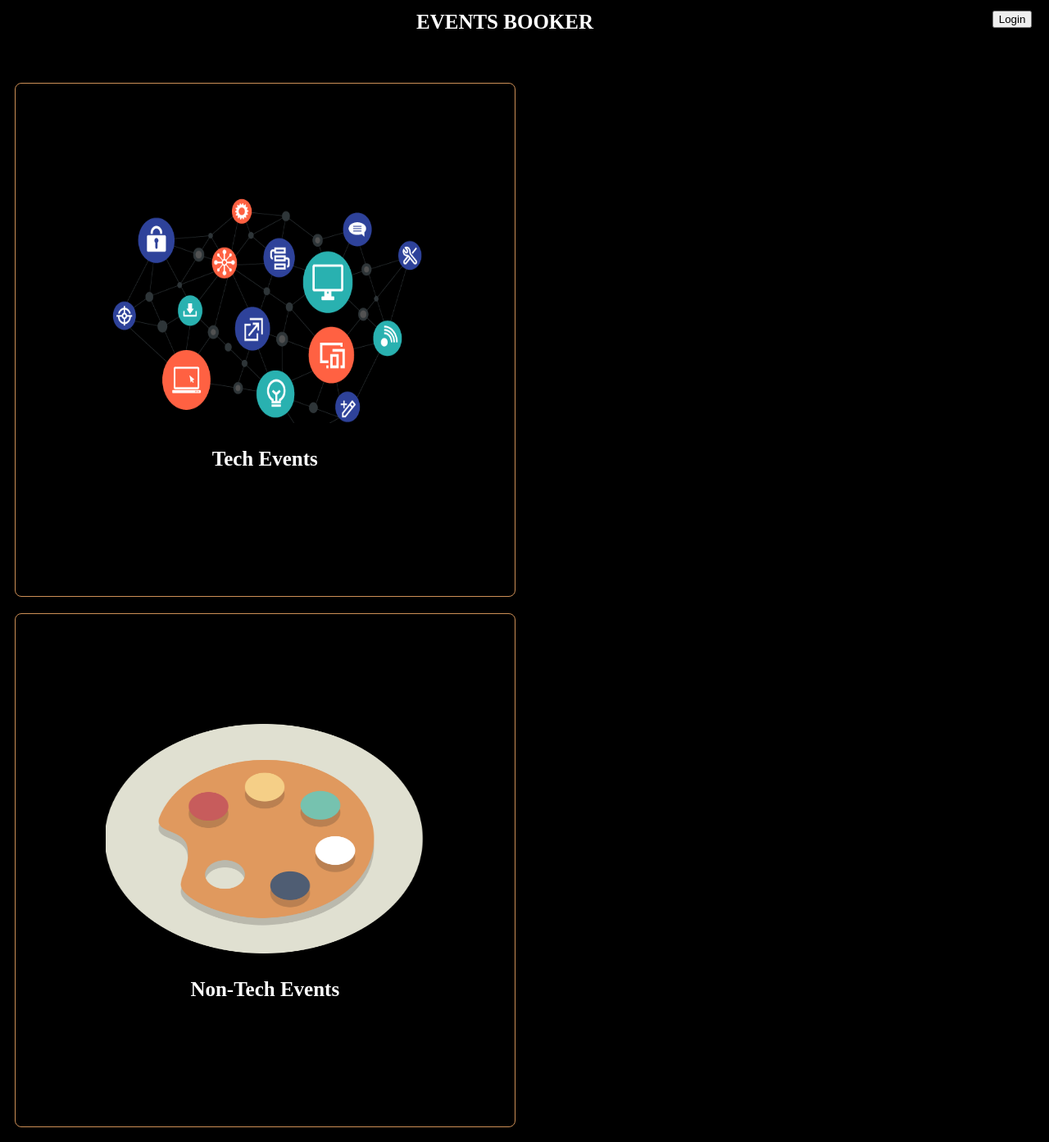
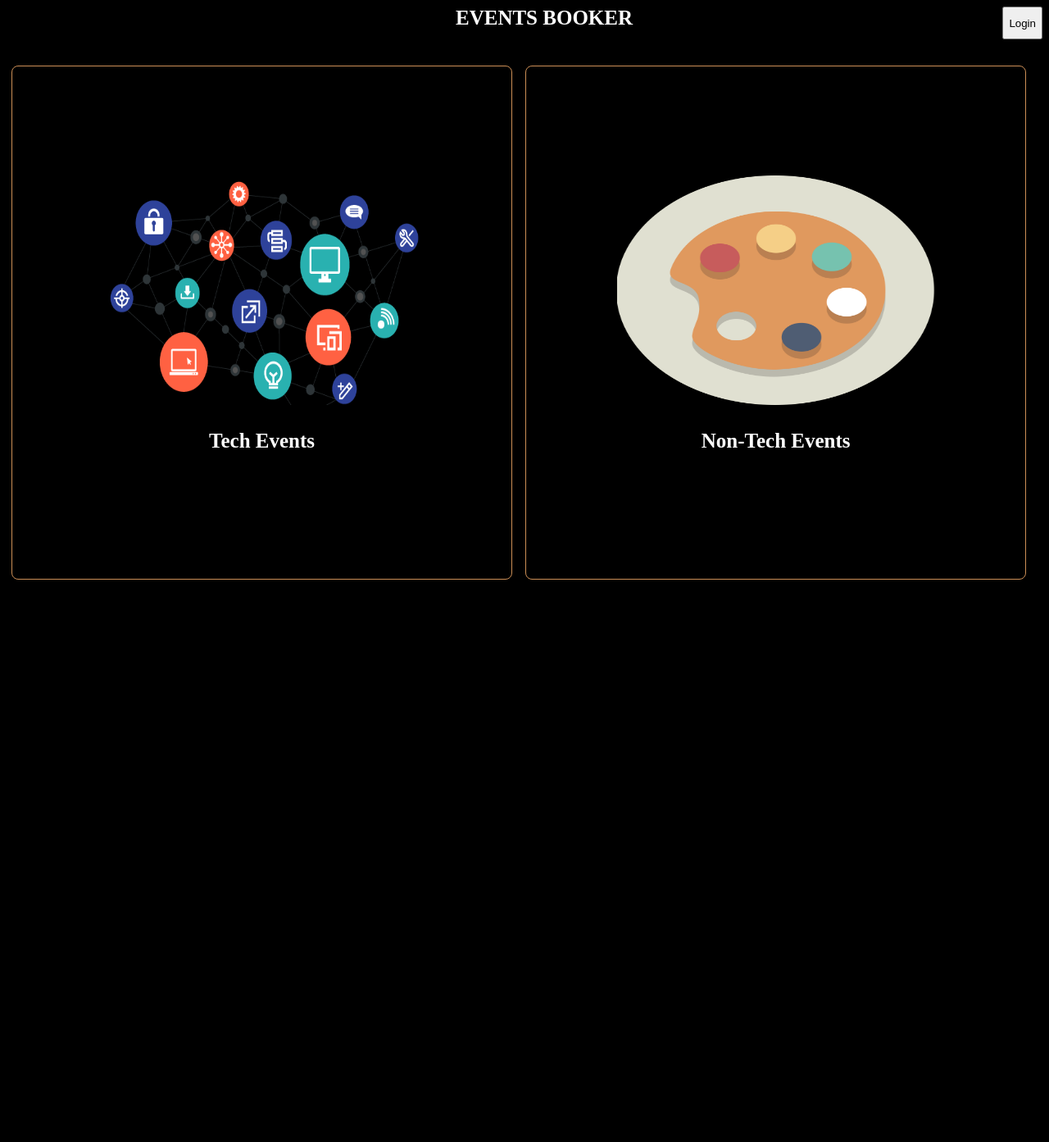
Before and after one commit to Maskedman99/ASDL-mini-project, a PHP site: page / in a window 1280 px wide. Shown: the whole page at 82% size. After the commit the page ends 707 px from the top, so only its background shows below. Run offline with PHP 8.4, Linux system fonts and the light colour scheme.

Commit message:
UI changes

```diff
--- a/index.php
+++ b/index.php
@@ -8,23 +8,21 @@
 
   <div class="navigation-bar">
     <h class="header"><b>EVENTS BOOKER</b></h>
-    <ul>
-     <button onclick="document.getElementById('id01').style.display='block'">Login</button>
-    </ul>
+    <button class ="login" onclick="document.getElementById('id01').style.display='block'">Login</button>
   </div>
 
   <div>
 
 	<a style="text-decoration:none" href="EventsTech.php">
 		<button class="btn">
-	   		<img src="imgs\tech.png" alt="jelly" height="200" width="300" class="float-img">
+	   		<img src="imgs\tech.png" class="float-img">
     			<p><b>Tech Events</b></p>
 		</button>
 	</a>
 
 	<a style="text-decoration:none" href="EventsNonTech.php">
 		<button  class="btn">
-		    <img src="imgs\non tech.png" alt="fresh" height="200" width="300" class="float-img">
+		    <img src="imgs\non tech.png" class="float-img">
 		    <p><b>Non-Tech Events</b></p>
 		</button>
 	</a>
@@ -44,7 +42,7 @@
       <label for="psw"><b>Password</b></label>
       <input type="password" placeholder="Enter Password" name="psw" required>
 
-      <button type="submit">Login</button>
+      <button type="submit" style="cursor:pointer">Login</button>
       <button type="button" onclick="document.getElementById('id01').style.display='none'" class="cancelbtn">Cancel</button>
     </div>
   </form>
--- a/styles.css
+++ b/styles.css
@@ -11,14 +11,16 @@ body {
 }
 
 .navigation-bar {
-  background-color: #000000;
-  height: 10%;
-  width: 100%;
+  height:5vh;
+  display:flex;
+  justify-content:end;
+  margin-bottom: 2%;
 }
 
-.navigation-bar ul {
-  margin: 1%;
-  text-align: end;
+.login{
+  display:block;
+  cursor:pointer;
+  z-index:3;
 }
 
 .float-img {
@@ -34,7 +36,7 @@ body {
   font-size: 25px;
   font-family: "montserrat";
   cursor: pointer;
-  margin: 10px;
+  margin: 0.5%;
   transition: 0.8s;
   border-radius: 8px;
   position: relative;
@@ -54,10 +56,10 @@ body {
   left: 0;
   width: 100%;
   height: 0%;
-  background: #CD8F56;
+  background: #CD8756;
   z-index: -1;
-  transition: 0.8s;
-  bottom: 0;
+  transition: 1.8s;
+  bottom:0;
   border-radius: 50% 50% 0 0;
 
 }
@@ -66,6 +68,7 @@ body {
   height: 200%;
 }
 
+/*============================================== MODAL ===============================================*/
 /* The Modal (background) */
 .modal {
   display: none; /* Hidden by default */
@@ -77,8 +80,8 @@ body {
   height: 100%; /* Full height */
   overflow: auto; /* Enable scroll if needed */
   background-color: rgb(0,0,0); /* Fallback color */
-  background-color: rgba(0,0,0,0.4); /* Black w/ opacity */
-  padding-top: 60px;
+  background-color: rgba(0,0,0,0.7); /* Black w/ opacity */
+  padding-top: 10%;
 }
 
 /* Modal Content/Box */
@@ -93,10 +96,10 @@ body {
 .close {
   /* Position it in the top right corner outside of the modal */
   position: absolute;
-  right: 25px;
-  top: 0;
+  right: 5%;
+  top: 10%;
   color: #ffffff;
-  font-size: 35px;
+  font-size: 50px;
   font-weight: bold;
 }
 
@@ -144,6 +147,7 @@ input[type=text], input[type=password] {
   padding: 10px 18px;
   background-color: #f44336;
   float: right;
+  cursor:pointer;
 }
 
 /* Add padding to containers */
```
